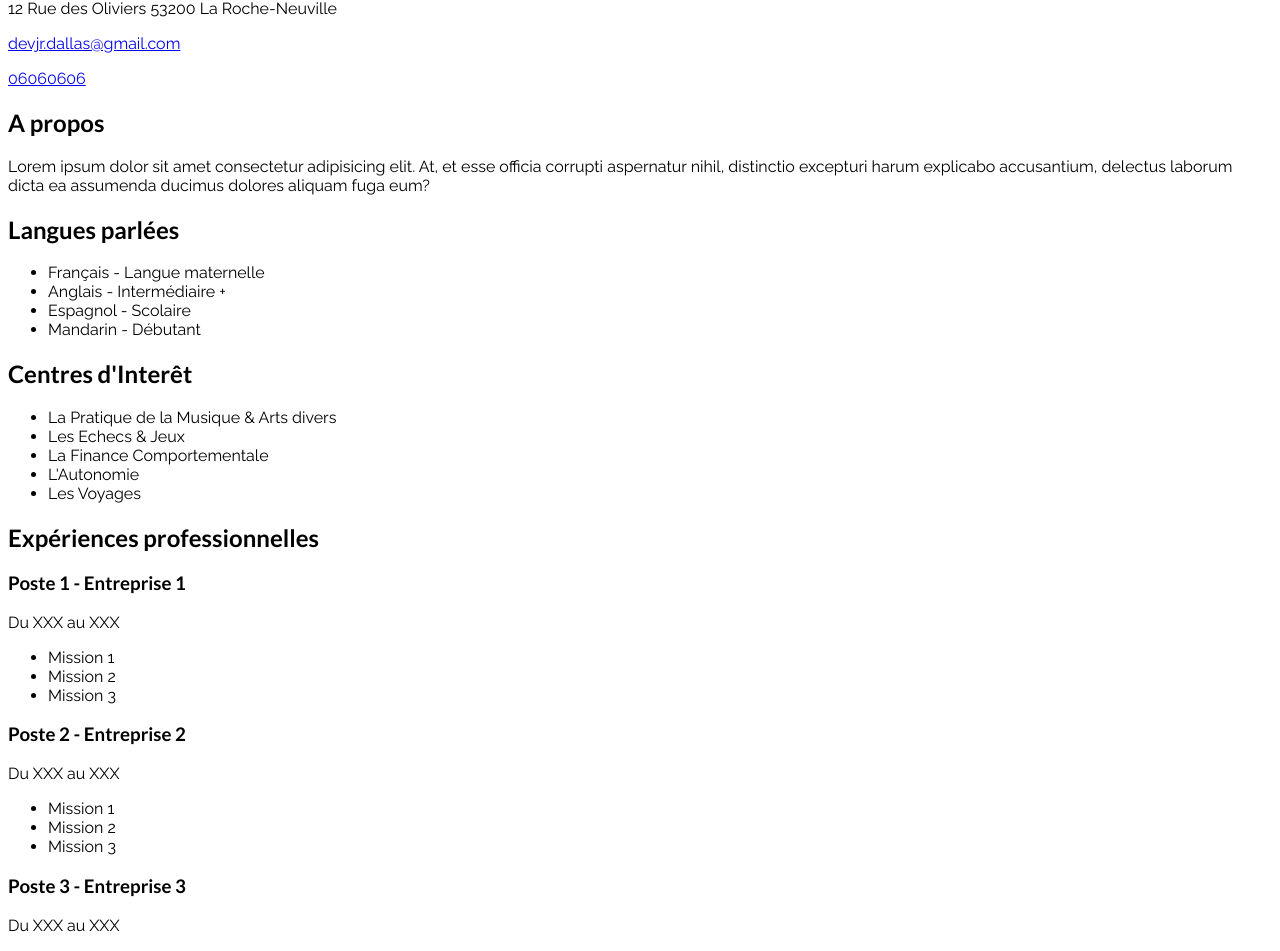
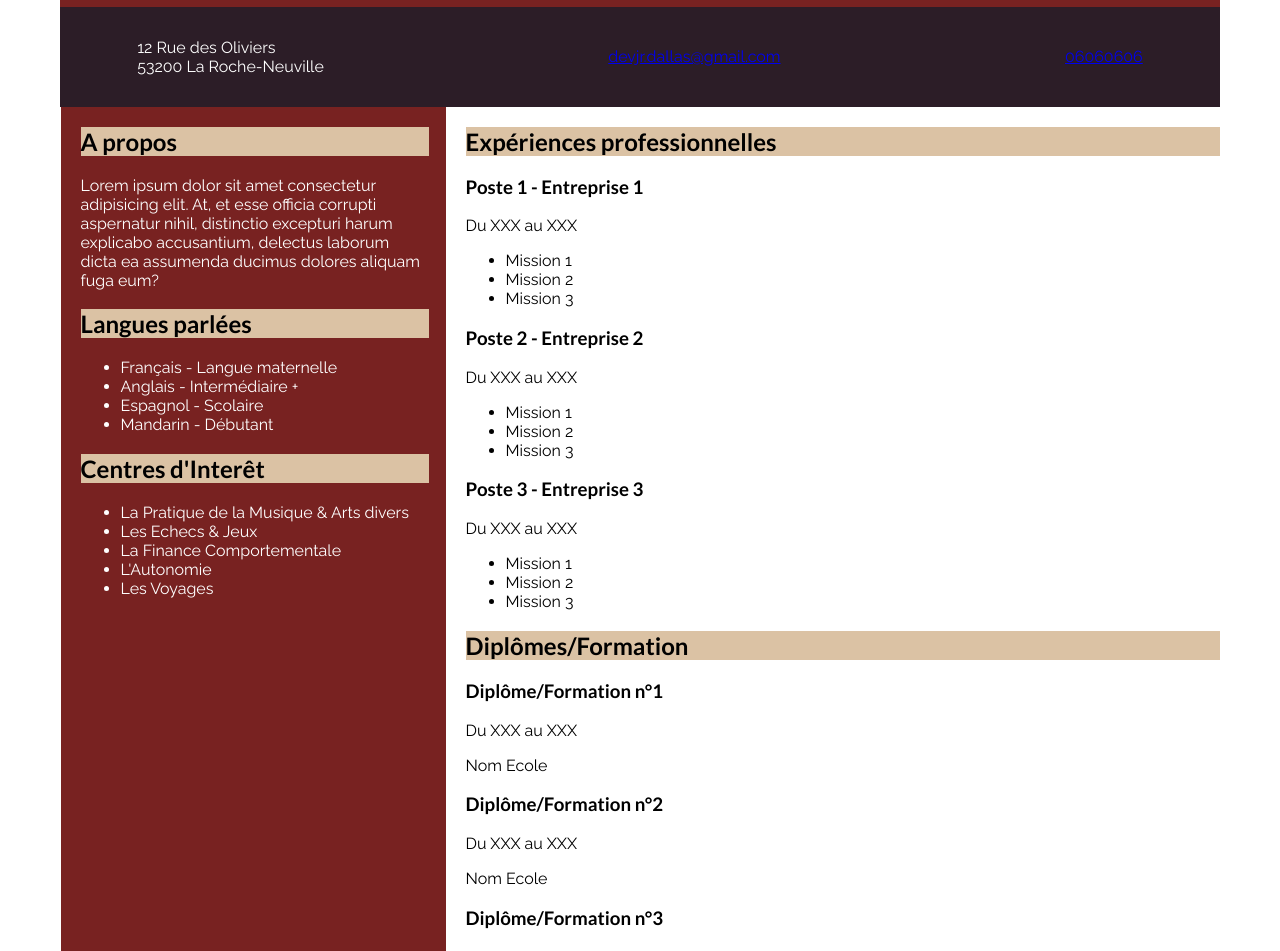
Before and after one commit to TokyoFrenchDev/cv-developpeur, a plain HTML site: page index.html in a window 1280 px wide. Shown: the part 436-1387 px from the top of the page. Drawn offline with Linux system fonts and the light colour scheme.

Commit message:
Mise-en-place-de-la-structure-flexbox-font-et-couleurs

```diff
--- a/assets/css/style.css
+++ b/assets/css/style.css
@@ -2,20 +2,117 @@
 @font-face {
     font-family: "Raleway";
     src: url('../fonts/Raleway-Regular.woff');
-    src: url('../fonts/Raleway-Bold.woff');
-    src: url('../fonts/Raleway-Italic.woff');
+    src: url('../fonts/Raleway-Bold.woff') ;
+    src: url('../fonts/Raleway-Italic.woff') ;
     src: url('../fonts/Raleway-Regular.ttf') format('truetype'),
          url('../fonts/Raleway-Bold.ttf') format('truetype'),
          url('../fonts/Raleway-Italic.ttf') format('truetype');
 }
 
-h1,
-h2,
-h3 {
+p, li {
+    font-family: 'Raleway', sans-serif;
+}
+
+h1, h2, h3 {
     font-family: 'Lato', sans-serif;
 }
 
-p,
-li {
-    font-family: 'Raleway', sans-serif;
+h2 {
+    background-color: #dbc2a4;
 }
+
+.profile-info__name,
+.profile-info__job,
+.contact-info__address,
+.contact-info__email,
+.contact-info__phone,
+.left-section__description,
+.left-section__language-list,
+.left-section__interest-list {
+    color: white;
+}
+
+body {
+    display: flex;
+    flex-direction: row;
+    flex-wrap: wrap;
+    justify-content: center;
+    align-items:stretch;
+    min-height: 100vh;
+    max-width: 1160px;
+    margin: 0 auto;
+}
+
+.header-section {
+    width: 100%;
+    background-color: #782221;
+}
+
+.profile-info {
+    display: flex;
+    flex-direction: column;
+    align-items: center;
+    justify-content: center;
+}
+
+.profile-info__job {
+    background-color: #782221;
+}
+
+.contact-info {
+    display: flex;
+    justify-content: space-around;
+    align-items: center;
+    background-color: #2c1d27;
+    padding: 15px;
+}
+
+.contact-info__address {
+    margin-right: 160px;
+}
+
+.contact-info__phone {
+    margin-left: 160px;
+}
+
+.left-section  {
+    flex-basis: 30%;
+    width: 30%;
+    background-color: #782221;
+    padding-left: 20px;
+    padding-right: 17px;
+}
+
+.right-section {
+    width: 65%;
+    flex-basis:65%;
+    padding-left: 20px;
+}
+
+.footer-section {
+    display: flex;
+    flex-direction: column;
+    justify-content: center;
+    align-items: center;
+    flex-wrap: wrap;
+    align-content: center;
+    padding: 15px;
+    width: 100%;
+    background-color: #782221;
+    text-align: center;
+}
+
+
+.my-media {
+    width: 100%;
+    margin-right: 10px; /* Ajustez la valeur selon vos préférences pour l'espace entre les icônes */
+}
+
+.other {
+    width: 100%;
+    margin-top: 10px;
+}
+
+
+
+/* Aligner les liens en bas de page, mise en page du contenu texte, listes et titres etc */
--- a/index.html
+++ b/index.html
@@ -12,38 +12,39 @@
     <!-- En-tête du CV avec la photo, le nom et le poste recherché -->
     <header class="header-section">
         <div class="profile-info">
-            <img src="./assets/images/photo-profil.png" alt="Photo de profil">
-            <h1>Kevin Castagnos</h1>
-            <h2>Développeur Web Junior</h2>
+            <img src="./assets/images/photo-profil.png" alt="Photo de profil" class="profile-info__photo">
+            <h1 class="profile-info__name">KEVIN CASTAGNOS</h1>
+            <h2 class="profile-info__job">Développeur Web Junior</h2>
         </div>
         <!-- Informations de contact : adresse, email, téléphone -->
         <div class="contact-info">
-            <p class="address">12 Rue des Oliviers 53200 La Roche-Neuville</p>
-            <p class="email"><a href="mailto:devjr.dallas@gmail.com">devjr.dallas@gmail.com</a></p>
-            <p class="phone"><a href="tel:06060606">06060606</a></p>
+            <p class="contact-info__address">12 Rue des Oliviers <br>
+                                            53200 La Roche-Neuville</p>
+            <p class="contact-info__email"><a href="mailto:devjr.dallas@gmail.com">devjr.dallas@gmail.com</a></p>
+            <p class="contact-info__phone"><a href="tel:06060606">06060606</a></p>
         </div>
     </header>
 
     <!-- Bloc gauche du CV avec la présentation, les langues parlées, les centres d'intérêt -->
     <section class="left-section">
-        <h2>A propos</h2>
-        <p>
+        <h2 class="left-section__about">A propos</h2>
+        <p class="left-section__description">
             <!-- Texte de présentation à propos -->
             Lorem ipsum dolor sit amet consectetur adipisicing elit.
             At, et esse officia corrupti aspernatur nihil, distinctio
             excepturi harum explicabo accusantium, delectus laborum dicta
             ea assumenda ducimus dolores aliquam fuga eum?
         </p>
-        <h2>Langues parlées</h2>
-        <ul>
+        <h2 class="left-section__lang">Langues parlées</h2>
+        <ul class="left-section__language-list">
             <!-- Liste des langues parlées -->
             <li>Français - Langue maternelle</li>
             <li>Anglais -  Intermédiaire +</li>
             <li>Espagnol - Scolaire</li>
             <li>Mandarin - Débutant</li>
         </ul>
-        <h2>Centres d'Interêt</h2>
-        <ul>
+        <h2 class="left-section__interest">Centres d'Interêt</h2>
+        <ul class="left-section__interest-list">
             <!-- Liste des centres d'intérêt -->
             <li>La Pratique de la Musique & Arts divers</li>
             <li>Les Echecs & Jeux</li>
@@ -55,76 +56,80 @@
 
     <!-- Bloc droit du CV avec les expériences professionnelles, les diplômes, les compétences -->
     <section class="right-section">
-        <h2>Expériences professionnelles</h2>
-        <div class="job">
-            <h3>Poste 1 - Entreprise 1</h3>
-            <p>Du XXX au XXX</p>
-            <ul>
+        <h2 class="right-section__title">Expériences professionnelles</h2>
+        <div class="right-section__job">
+            <h3 class="job__name">Poste 1 - Entreprise 1</h3>
+            <p class="job__date">Du XXX au XXX</p>
+            <ul class="job__mission-list">
                 <!-- Liste des missions pour le poste 1 -->
-                <li>Mission 1</li>
-                <li>Mission 2</li>
-                <li>Mission 3</li>
+                <li class="job__mission-item">Mission 1</li>
+                <li class="job__mission-item">Mission 2</li>
+                <li class="job__mission-item">Mission 3</li>
             </ul>
         </div>
-        <article class="job">
-            <h3>Poste 2 - Entreprise 2</h3>
-            <p>Du XXX au XXX</p>
-            <ul>
+        <div class="right-section__job">
+            <h3 class="job__name">Poste 2 - Entreprise 2</h3>
+            <p class="job__date">Du XXX au XXX</p>
+            <ul class="job__mission-list">
                 <!-- Liste des missions pour le poste 2 -->
-                <li>Mission 1</li>
-                <li>Mission 2</li>
-                <li>Mission 3</li>
+                <li class="job__mission-item">Mission 1</li>
+                <li class="job__mission-item">Mission 2</li>
+                <li class="job__mission-item">Mission 3</li>
             </ul>
         </div>
-        <div class="job">
-            <h3>Poste 3 - Entreprise 3</h3>
-            <p>Du XXX au XXX</p>
-            <ul>
+        <div class="right-section__job">
+            <h3 class="job__name">Poste 3 - Entreprise 3</h3>
+            <p class="job__date">Du XXX au XXX</p>
+            <ul class="job__mission-list">
                 <!-- Liste des missions pour le poste 3 -->
-                <li>Mission 1</li>
-                <li>Mission 2</li>
-                <li>Mission 3</li>
+                <li class="job__mission-item">Mission 1</li>
+                <li class="job__mission-item">Mission 2</li>
+                <li class="job__mission-item">Mission 3</li>
             </ul>
         </div>
 
-        <h2>Diplômes/Formation</h2>
-        <div class="degree-info">
+        <h2 class="right-section__title">Diplômes/Formation</h2>
+        <div class="right-section__degree-info">
             <!-- Informations sur la formation 1 -->
-            <h3 class="degree-1">Diplôme/Formation n°1</h3>
-            <p>Du XXX au XXX</p>
-            <p>Nom Ecole</p>
+            <h3 class="degree__name">Diplôme/Formation n°1</h3>
+            <p class="degree__date">Du XXX au XXX</p>
+            <p class="degree__school">Nom Ecole</p>
         </div>
-        <div class="degree-info">
+        <div class="right-section__degree-info">
             <!-- Informations sur la formation 2 -->
-            <h3 class="degree-2">Diplôme/Formation n°2</h3>
-            <p>Du XXX au XXX</p>
-            <p>Nom Ecole</p>
+            <h3 class="degree__name">Diplôme/Formation n°2</h3>
+            <p class="degree__date">Du XXX au XXX</p>
+            <p class="degree__school">Nom Ecole</p>
         </div>
-        <div class="degree-info">
+        <div class="right-section__degree-info">
             <!-- Informations sur la formation 3 -->
-            <h3 class="degree-3">Diplôme/Formation n°3</h3>
-            <p>Du XXX au XXX</p>
-            <p>Nom Ecole</p>
+            <h3 class="degree__name">Diplôme/Formation n°3</h3>
+            <p class="degree__date">Du XXX au XXX</p>
+            <p class="degree__school">Nom Ecole</p>
         </div>
 
-        <h2>Compétences</h2>
-        <ul>
+        <h2 class="right-section__title">Compétences</h2>
+        <ul class="right-section__skills-list">
             <!-- Liste des compétences -->
-            <li>HTML 5</li>
-            <li>CSS 3</li>
-            <li>GitHub</li>
-            <li>...</li>
+            <li class="skill">HTML 5</li>
+            <li class="skill">CSS 3</li>
+            <li class="skill">GitHub</li>
+            <li class="skill">...</li>
         </ul>
     </section>
 
     <!-- Pied de page avec les liens vers les réseaux sociaux et la date de dernière mise à jour -->
     <footer class="footer-section">
-        <img src="#" alt="reseau-1">
-        <img src="#" alt="reseau-2">
-        <img src="#" alt="reseau-3">
+        <div class="my-media">
+            <img src="./assets/images/facebook.png" alt="page-facebook" class="social-icon-1">
+            <img src="./assets/images/instagram.png" alt="page-instagram" class="social-icon-2">
+            <img src="./assets/images/signe-github.png" alt="page-github" class="social-icon-3">
+        </div>
         <!-- Dernière mise à jour -->
-        <p>Dernière mise à jour le 14 Novembre 2023</p>
-        <a href="https://www.flaticon.com/fr/icones-gratuites/cv" title="cv icônes">Cv icônes créées par Freepik - Flaticon</a>
+        <div class="other">
+            <p>Dernière mise à jour le 14 Novembre 2023</p>
+            <a href="https://www.flaticon.com/fr/icones-gratuites/cv" title="cv icônes">Cv icônes créées par Freepik - Flaticon</a>
+        </div>
     </footer>
 
 </body>
```
Also changed, not shown: assets/images/facebook.png (added), assets/images/instagram.png (added), assets/images/signe-github.png (added).
